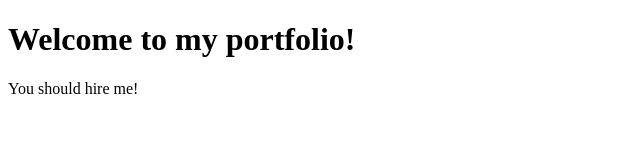
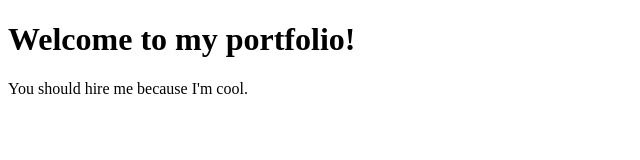
Before and after one commit to gburton20/gburton20.github.io, a plain HTML site: page index.html in a window 1280 px wide. Shown: the whole page, without its empty margins (0-640 px from the left). Drawn offline with Linux system fonts and the light colour scheme.

Commit message:
Update portfolio description for improved appeal

```diff
--- a/index.html
+++ b/index.html
@@ -7,6 +7,6 @@
 </head>
 <body>
     <h1>Welcome to my portfolio!</h1>
-    <p>You should hire me!</p>
+    <p>You should hire me because I'm cool.</p>
 </body>
 </html>
```
Also changed, not shown: 1 other file.
